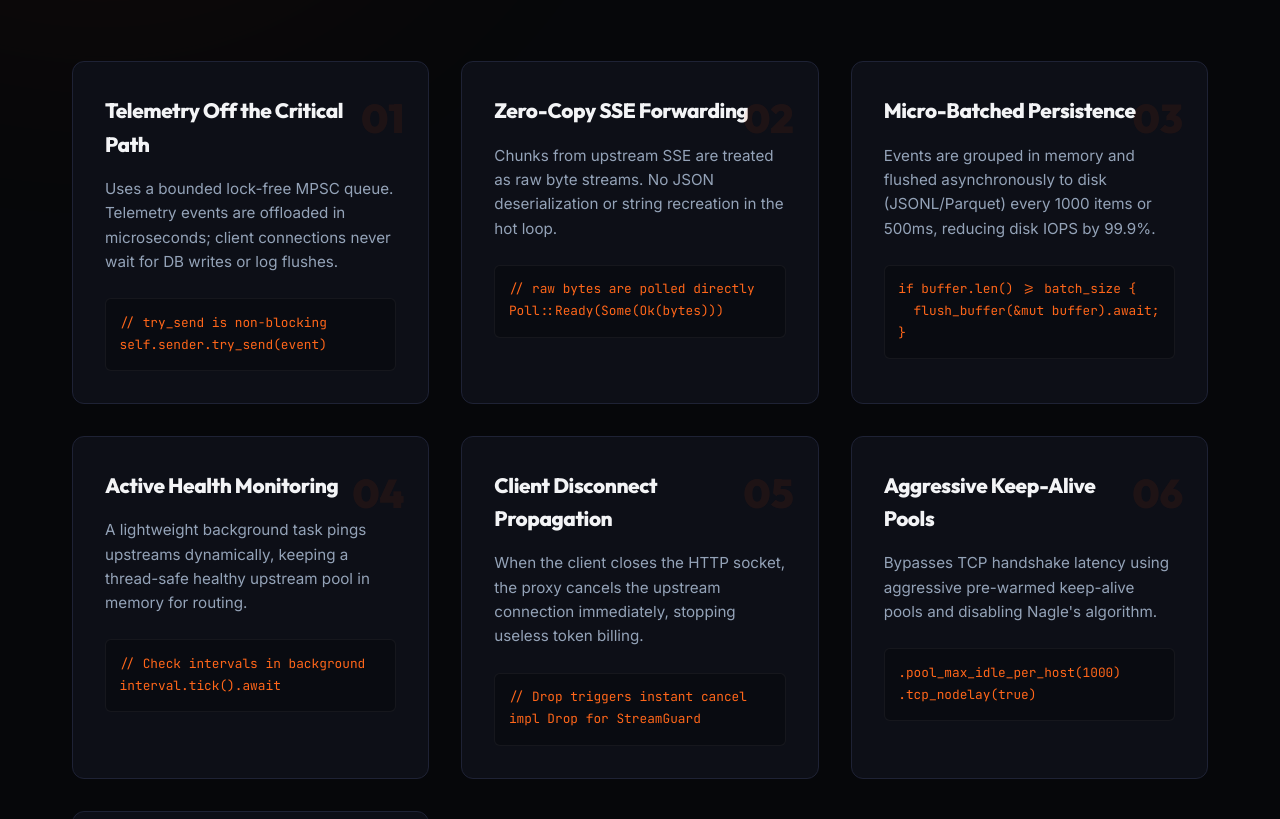
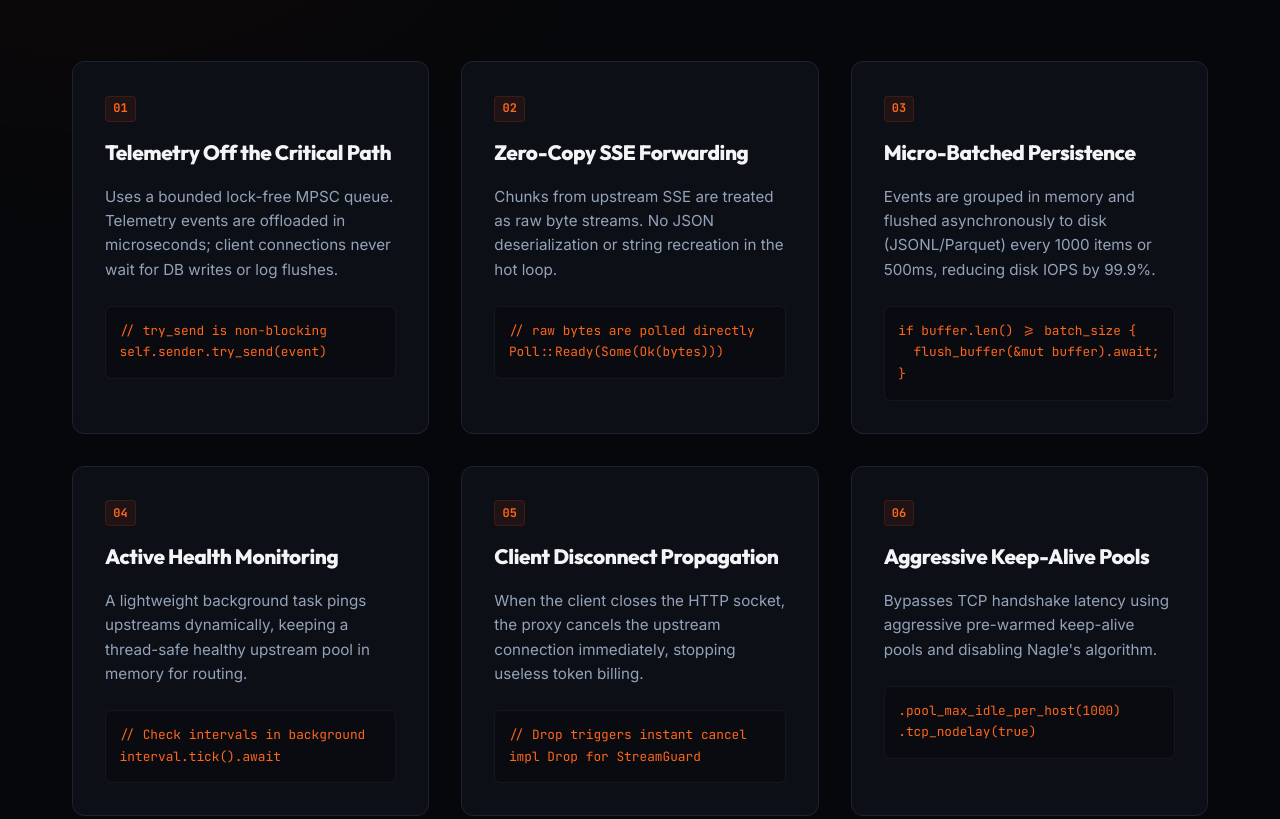
Before and after one commit to lugga1s/oxideLLM, a plain HTML site: page docs/landing/index.html in a window 1280 px wide. Shown: the part 1453-2272 px from the top of the page. Drawn offline with Linux system fonts and the light colour scheme.

Commit message:
docs: adjust logo letter-spacing and card steps layout in landing page

```diff
--- a/docs/landing/style.css
+++ b/docs/landing/style.css
@@ -172,7 +172,7 @@ header {
   font-family: var(--font-heading);
   font-size: 1.85rem;
   font-weight: 800;
-  letter-spacing: -0.02em;
+  letter-spacing: 0.04em;
   color: var(--text-primary);
   user-select: none;
 }
@@ -370,19 +370,23 @@ nav a:hover {
 }
 
 .proof-card .card-num {
-  position: absolute;
-  top: 1.5rem;
-  right: 1.5rem;
-  font-family: var(--font-heading);
-  font-size: 2.5rem;
-  font-weight: 900;
-  color: rgba(247, 76, 0, 0.08);
+  display: inline-flex;
+  align-items: center;
+  justify-content: center;
+  font-family: var(--font-mono);
+  font-size: 0.75rem;
+  font-weight: 700;
+  color: var(--accent-light);
+  background: rgba(247, 76, 0, 0.08);
+  border: 1px solid rgba(247, 76, 0, 0.15);
+  border-radius: 4px;
+  padding: 0.15rem 0.45rem;
+  margin-bottom: 0.85rem;
 }
 
 .proof-card h3 {
   font-size: 1.3rem;
   margin-bottom: 1rem;
-  padding-right: 2rem;
 }
 
 .proof-card p {
```
